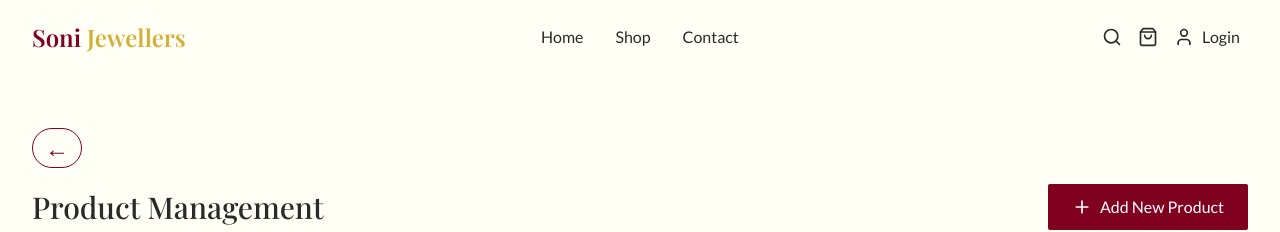
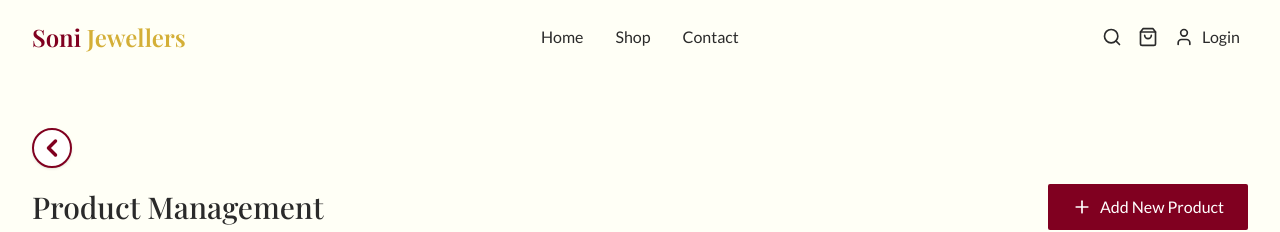
Before and after one commit to tirth2404/SoniJewels, a React (Vite) app in the folder client/: page /admin/products in a window 1280 px wide. Shown: the top 232 px of the page. Built offline with nearby package versions, Linux system fonts and the light colour scheme.

Commit message:
feat: Add back navigation button with updated styling and icon to Order, Product, and Review Management pages

```diff
--- a/client/src/pages/admin/OrderManagement.jsx
+++ b/client/src/pages/admin/OrderManagement.jsx
@@ -1,5 +1,5 @@
 import React from 'react';
-import { Package, Truck, CheckCircle, XCircle } from 'lucide-react';
+import { ChevronLeft, Package, Truck, CheckCircle, XCircle } from 'lucide-react';
 
 const OrderManagement = () => {
   const orders = [
@@ -31,10 +31,11 @@ const OrderManagement = () => {
       <div className="container-custom py-8">
         <button
           onClick={() => window.history.back()}
-          className="btn btn-outline rounded-full mb-4 w-10 h-10 flex items-center justify-center text-burgundy border-burgundy hover:bg-burgundy hover:text-white transition-colors"
+          className="rounded-full mb-4 w-10 h-10 flex items-center justify-center border-2 border-burgundy bg-white group hover:bg-burgundy transition-colors shadow"
           aria-label="Back to Admin Dashboard"
+          type="button"
         >
-          <span className="text-2xl font-bold">&larr;</span>
+          <ChevronLeft size={28} strokeWidth={3} className="text-burgundy group-hover:text-gold transition-colors" />
         </button>
         <h1 className="text-3xl font-heading mb-8">Order Management</h1>
 
--- a/client/src/pages/admin/ProductManagement.jsx
+++ b/client/src/pages/admin/ProductManagement.jsx
@@ -1,6 +1,6 @@
 import React, { useState } from 'react';
 import { useSelector, useDispatch } from 'react-redux';
-import { Plus, Edit2, Trash2, Image as ImageIcon } from 'lucide-react';
+import { Plus, Edit2, Trash2, Image as ImageIcon, ChevronLeft } from 'lucide-react';
 
 const ProductManagement = () => {
   const [selectedProduct, setSelectedProduct] = useState(null);
@@ -17,10 +17,11 @@ const ProductManagement = () => {
       <div className="container-custom py-8">
         <button
           onClick={() => window.history.back()}
-          className="btn btn-outline rounded-full mb-4 w-10 h-10 flex items-center justify-center text-burgundy border-burgundy hover:bg-burgundy hover:text-white transition-colors"
+          className="rounded-full mb-4 w-10 h-10 flex items-center justify-center border-2 border-burgundy bg-white group hover:bg-burgundy transition-colors shadow"
           aria-label="Back to Admin Dashboard"
+          type="button"
         >
-          <span className="text-2xl font-bold">&larr;</span>
+          <ChevronLeft size={28} strokeWidth={3} className="text-burgundy group-hover:text-gold transition-colors" />
         </button>
         <div className="flex justify-between items-center mb-8">
           <h1 className="text-3xl font-heading">Product Management</h1>
--- a/client/src/pages/admin/ReviewManagement.jsx
+++ b/client/src/pages/admin/ReviewManagement.jsx
@@ -1,5 +1,5 @@
 import React, { useState } from 'react';
-import { MessageSquare, Star, Check, X } from 'lucide-react';
+import { MessageSquare, Star, Check, X, ChevronLeft } from 'lucide-react';
 
 const ReviewManagement = () => {
   const [activeTab, setActiveTab] = useState('reviews');
@@ -34,10 +34,11 @@ const ReviewManagement = () => {
       <div className="container-custom py-8">
         <button
           onClick={() => window.history.back()}
-          className="btn btn-outline rounded-full mb-4 w-10 h-10 flex items-center justify-center text-burgundy border-burgundy hover:bg-burgundy hover:text-white transition-colors"
+          className="rounded-full mb-4 w-10 h-10 flex items-center justify-center border-2 border-burgundy bg-white group hover:bg-burgundy transition-colors shadow"
           aria-label="Back to Admin Dashboard"
+          type="button"
         >
-          <span className="text-2xl font-bold">&larr;</span>
+          <ChevronLeft size={28} strokeWidth={3} className="text-burgundy group-hover:text-gold transition-colors" />
         </button>
         <h1 className="text-3xl font-heading mb-8">Reviews & Queries Management</h1>
 
```
